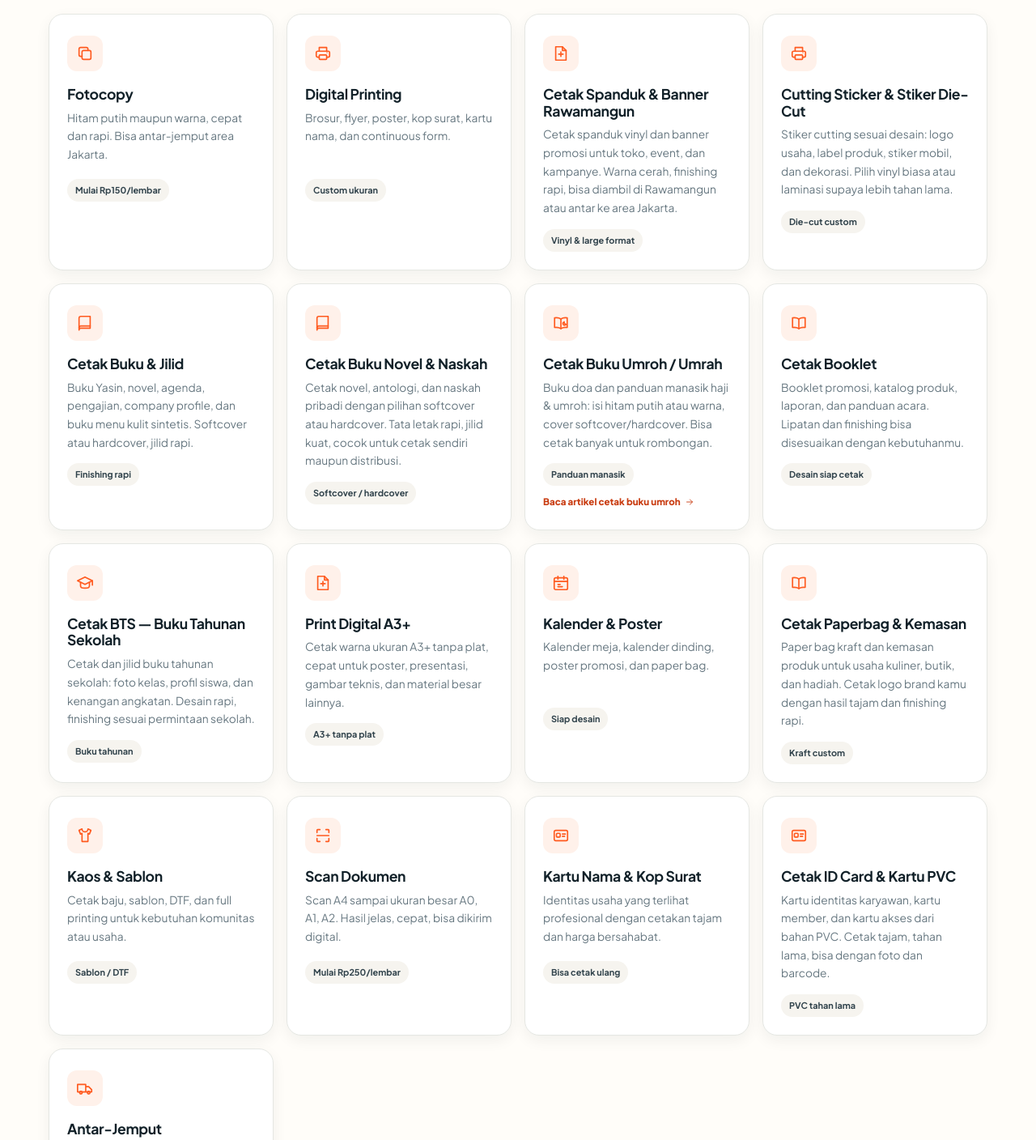
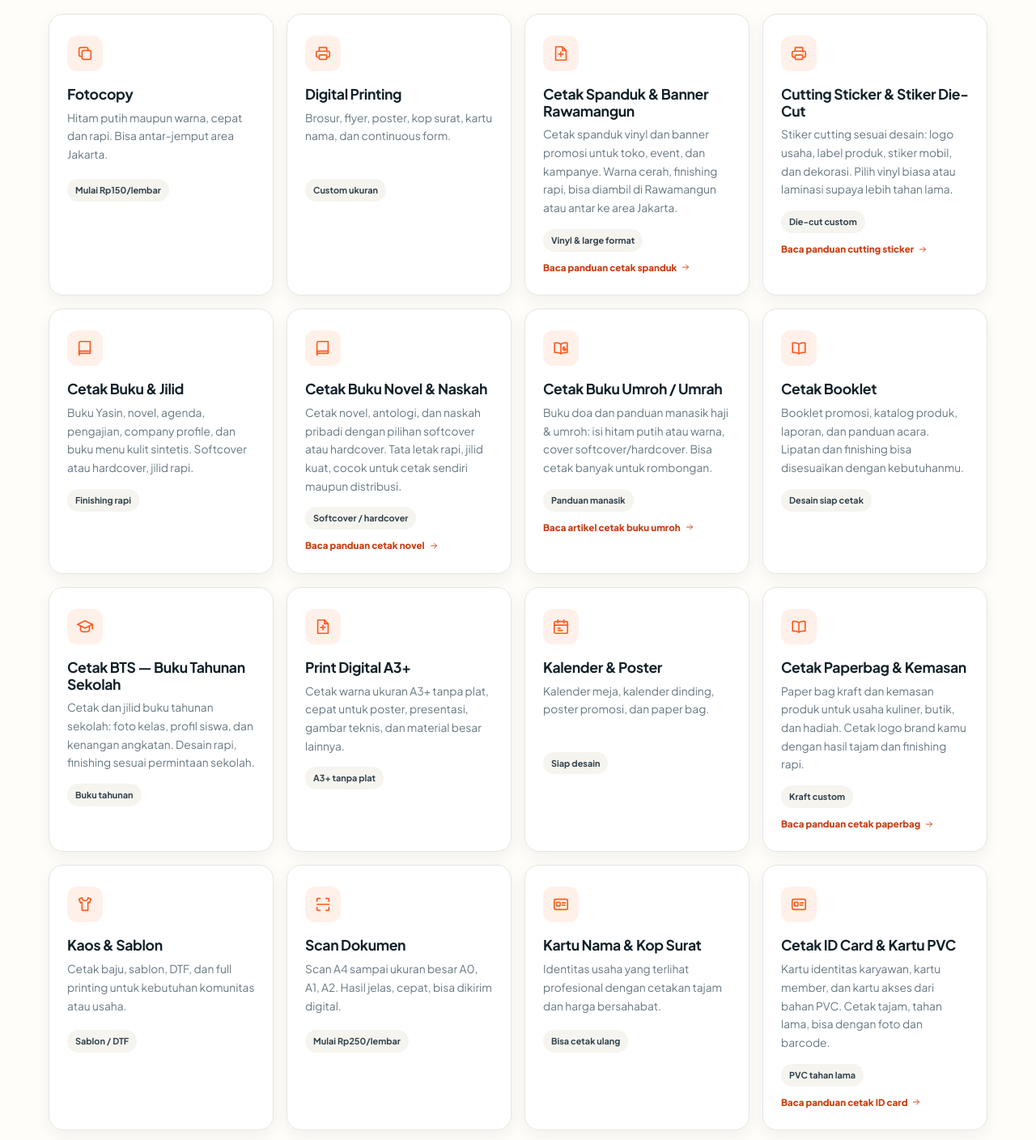
Before and after one commit to anagroupOK/Anagroup-Printing, a plain HTML site: page index.html in a window 1280 px wide. Shown: the part 1299-2707 px from the top of the page at 81% size. Drawn offline with Linux system fonts and the light colour scheme.

Commit message:
Tambah 5 artikel blog SEO ke landing page

```diff
--- a/index.html
+++ b/index.html
@@ -294,20 +294,20 @@
         <div class="services-grid">
           <article class="service-card reveal"><span class="service-icon"><svg class="icon" aria-hidden="true"><use href="#i-copy"></use></svg></span><h3>Fotocopy</h3><p>Hitam putih maupun warna, cepat dan rapi. Bisa antar-jemput area Jakarta.</p><span class="service-tag">Mulai Rp150/lembar</span></article>
           <article class="service-card reveal"><span class="service-icon"><svg class="icon" aria-hidden="true"><use href="#i-printer"></use></svg></span><h3>Digital Printing</h3><p>Brosur, flyer, poster, kop surat, kartu nama, dan continuous form.</p><span class="service-tag">Custom ukuran</span></article>
-          <article class="service-card reveal"><span class="service-icon"><svg class="icon" aria-hidden="true"><use href="#i-large"></use></svg></span><h3>Cetak Spanduk &amp; Banner Rawamangun</h3><p>Cetak spanduk vinyl dan banner promosi untuk toko, event, dan kampanye. Warna cerah, finishing rapi, bisa diambil di Rawamangun atau antar ke area Jakarta.</p><span class="service-tag">Vinyl &amp; large format</span></article>
-          <article class="service-card reveal"><span class="service-icon"><svg class="icon" aria-hidden="true"><use href="#i-printer"></use></svg></span><h3>Cutting Sticker &amp; Stiker Die-Cut</h3><p>Stiker cutting sesuai desain: logo usaha, label produk, stiker mobil, dan dekorasi. Pilih vinyl biasa atau laminasi supaya lebih tahan lama.</p><span class="service-tag">Die-cut custom</span></article>
+          <article class="service-card reveal"><span class="service-icon"><svg class="icon" aria-hidden="true"><use href="#i-large"></use></svg></span><h3>Cetak Spanduk &amp; Banner Rawamangun</h3><p>Cetak spanduk vinyl dan banner promosi untuk toko, event, dan kampanye. Warna cerah, finishing rapi, bisa diambil di Rawamangun atau antar ke area Jakarta.</p><span class="service-tag">Vinyl &amp; large format</span><a class="service-more" href="http://blog.dicetaksaja.id/2026/11/cetak-spanduk-rawamangun.html" target="_blank" rel="noopener">Baca panduan cetak spanduk <svg class="icon icon-xs" aria-hidden="true"><use href="#i-arrow"></use></svg></a></article>
+          <article class="service-card reveal"><span class="service-icon"><svg class="icon" aria-hidden="true"><use href="#i-printer"></use></svg></span><h3>Cutting Sticker &amp; Stiker Die-Cut</h3><p>Stiker cutting sesuai desain: logo usaha, label produk, stiker mobil, dan dekorasi. Pilih vinyl biasa atau laminasi supaya lebih tahan lama.</p><span class="service-tag">Die-cut custom</span><a class="service-more" href="http://blog.dicetaksaja.id/2026/11/cutting-sticker-rawamangun.html" target="_blank" rel="noopener">Baca panduan cutting sticker <svg class="icon icon-xs" aria-hidden="true"><use href="#i-arrow"></use></svg></a></article>
           <article class="service-card reveal"><span class="service-icon"><svg class="icon" aria-hidden="true"><use href="#i-book"></use></svg></span><h3>Cetak Buku &amp; Jilid</h3><p>Buku Yasin, novel, agenda, pengajian, company profile, dan buku menu kulit sintetis. Softcover atau hardcover, jilid rapi.</p><span class="service-tag">Finishing rapi</span></article>
-          <article class="service-card reveal"><span class="service-icon"><svg class="icon" aria-hidden="true"><use href="#i-book"></use></svg></span><h3>Cetak Buku Novel &amp; Naskah</h3><p>Cetak novel, antologi, dan naskah pribadi dengan pilihan softcover atau hardcover. Tata letak rapi, jilid kuat, cocok untuk cetak sendiri maupun distribusi.</p><span class="service-tag">Softcover / hardcover</span></article>
+          <article class="service-card reveal"><span class="service-icon"><svg class="icon" aria-hidden="true"><use href="#i-book"></use></svg></span><h3>Cetak Buku Novel &amp; Naskah</h3><p>Cetak novel, antologi, dan naskah pribadi dengan pilihan softcover atau hardcover. Tata letak rapi, jilid kuat, cocok untuk cetak sendiri maupun distribusi.</p><span class="service-tag">Softcover / hardcover</span><a class="service-more" href="http://blog.dicetaksaja.id/2026/11/cetak-buku-novel-rawamangun.html" target="_blank" rel="noopener">Baca panduan cetak novel <svg class="icon icon-xs" aria-hidden="true"><use href="#i-arrow"></use></svg></a></article>
           <article class="service-card reveal"><span class="service-icon"><svg class="icon" aria-hidden="true"><use href="#i-umroh"></use></svg></span><h3>Cetak Buku Umroh / Umrah</h3><p>Buku doa dan panduan manasik haji &amp; umroh: isi hitam putih atau warna, cover softcover/hardcover. Bisa cetak banyak untuk rombongan.</p><span class="service-tag">Panduan manasik</span><a class="service-more" href="http://blog.dicetaksaja.id/2025/01/cetak-buku-umroh-murah-buku-doa-panduan.html" target="_blank" rel="noopener">Baca artikel cetak buku umroh <svg class="icon icon-xs" aria-hidden="true"><use href="#i-arrow"></use></svg></a></article>
           <article class="service-card reveal"><span class="service-icon"><svg class="icon" aria-hidden="true"><use href="#i-booklet"></use></svg></span><h3>Cetak Booklet</h3><p>Booklet promosi, katalog produk, laporan, dan panduan acara. Lipatan dan finishing bisa disesuaikan dengan kebutuhanmu.</p><span class="service-tag">Desain siap cetak</span></article>
           <article class="service-card reveal"><span class="service-icon"><svg class="icon" aria-hidden="true"><use href="#i-school"></use></svg></span><h3>Cetak BTS — Buku Tahunan Sekolah</h3><p>Cetak dan jilid buku tahunan sekolah: foto kelas, profil siswa, dan kenangan angkatan. Desain rapi, finishing sesuai permintaan sekolah.</p><span class="service-tag">Buku tahunan</span></article>
           <article class="service-card reveal"><span class="service-icon"><svg class="icon" aria-hidden="true"><use href="#i-large"></use></svg></span><h3>Print Digital A3+</h3><p>Cetak warna ukuran A3+ tanpa plat, cepat untuk poster, presentasi, gambar teknis, dan material besar lainnya.</p><span class="service-tag">A3+ tanpa plat</span></article>
           <article class="service-card reveal"><span class="service-icon"><svg class="icon" aria-hidden="true"><use href="#i-calendar"></use></svg></span><h3>Kalender &amp; Poster</h3><p>Kalender meja, kalender dinding, poster promosi, dan paper bag.</p><span class="service-tag">Siap desain</span></article>
-          <article class="service-card reveal"><span class="service-icon"><svg class="icon" aria-hidden="true"><use href="#i-booklet"></use></svg></span><h3>Cetak Paperbag &amp; Kemasan</h3><p>Paper bag kraft dan kemasan produk untuk usaha kuliner, butik, dan hadiah. Cetak logo brand kamu dengan hasil tajam dan finishing rapi.</p><span class="service-tag">Kraft custom</span></article>
+          <article class="service-card reveal"><span class="service-icon"><svg class="icon" aria-hidden="true"><use href="#i-booklet"></use></svg></span><h3>Cetak Paperbag &amp; Kemasan</h3><p>Paper bag kraft dan kemasan produk untuk usaha kuliner, butik, dan hadiah. Cetak logo brand kamu dengan hasil tajam dan finishing rapi.</p><span class="service-tag">Kraft custom</span><a class="service-more" href="http://blog.dicetaksaja.id/2026/11/cetak-paperbag-rawamangun.html" target="_blank" rel="noopener">Baca panduan cetak paperbag <svg class="icon icon-xs" aria-hidden="true"><use href="#i-arrow"></use></svg></a></article>
           <article class="service-card reveal"><span class="service-icon"><svg class="icon" aria-hidden="true"><use href="#i-shirt"></use></svg></span><h3>Kaos &amp; Sablon</h3><p>Cetak baju, sablon, DTF, dan full printing untuk kebutuhan komunitas atau usaha.</p><span class="service-tag">Sablon / DTF</span></article>
           <article class="service-card reveal"><span class="service-icon"><svg class="icon" aria-hidden="true"><use href="#i-scan"></use></svg></span><h3>Scan Dokumen</h3><p>Scan A4 sampai ukuran besar A0, A1, A2. Hasil jelas, cepat, bisa dikirim digital.</p><span class="service-tag">Mulai Rp250/lembar</span></article>
           <article class="service-card reveal"><span class="service-icon"><svg class="icon" aria-hidden="true"><use href="#i-card"></use></svg></span><h3>Kartu Nama &amp; Kop Surat</h3><p>Identitas usaha yang terlihat profesional dengan cetakan tajam dan harga bersahabat.</p><span class="service-tag">Bisa cetak ulang</span></article>
-          <article class="service-card reveal"><span class="service-icon"><svg class="icon" aria-hidden="true"><use href="#i-card"></use></svg></span><h3>Cetak ID Card &amp; Kartu PVC</h3><p>Kartu identitas karyawan, kartu member, dan kartu akses dari bahan PVC. Cetak tajam, tahan lama, bisa dengan foto dan barcode.</p><span class="service-tag">PVC tahan lama</span></article>
+          <article class="service-card reveal"><span class="service-icon"><svg class="icon" aria-hidden="true"><use href="#i-card"></use></svg></span><h3>Cetak ID Card &amp; Kartu PVC</h3><p>Kartu identitas karyawan, kartu member, dan kartu akses dari bahan PVC. Cetak tajam, tahan lama, bisa dengan foto dan barcode.</p><span class="service-tag">PVC tahan lama</span><a class="service-more" href="http://blog.dicetaksaja.id/2026/11/cetak-id-card-rawamangun.html" target="_blank" rel="noopener">Baca panduan cetak ID card <svg class="icon icon-xs" aria-hidden="true"><use href="#i-arrow"></use></svg></a></article>
           <article class="service-card reveal"><span class="service-icon"><svg class="icon" aria-hidden="true"><use href="#i-truck"></use></svg></span><h3>Antar-Jemput</h3><p>Tidak sempat datang? Kirim file dan dokumen, kami bantu antar hasil cetakan ke kamu.</p><span class="service-tag">Area Jakarta</span></article>
         </div>
 
@@ -320,6 +320,11 @@
             <a href="http://blog.dicetaksaja.id/2024/11/cetak-baju-kaos-sablon-dtf-dan-full.html" target="_blank" rel="noopener">Cetak Kaos, Sablon &amp; DTF <svg class="icon icon-xs" aria-hidden="true"><use href="#i-arrow"></use></svg></a>
             <a href="http://blog.dicetaksaja.id/2025/04/jasa-cetak-buku-menu-kulit-sintetis.html" target="_blank" rel="noopener">Buku Menu Kulit Sintetis <svg class="icon icon-xs" aria-hidden="true"><use href="#i-arrow"></use></svg></a>
             <a href="http://blog.dicetaksaja.id/2025/06/percetakan-dan-digital-printing-solusi.html" target="_blank" rel="noopener">Percetakan &amp; Digital Printing <svg class="icon icon-xs" aria-hidden="true"><use href="#i-arrow"></use></svg></a>
+            <a href="http://blog.dicetaksaja.id/2026/11/cetak-spanduk-rawamangun.html" target="_blank" rel="noopener">Cetak Spanduk Rawamangun <svg class="icon icon-xs" aria-hidden="true"><use href="#i-arrow"></use></svg></a>
+            <a href="http://blog.dicetaksaja.id/2026/11/cutting-sticker-rawamangun.html" target="_blank" rel="noopener">Cutting Sticker Rawamangun <svg class="icon icon-xs" aria-hidden="true"><use href="#i-arrow"></use></svg></a>
+            <a href="http://blog.dicetaksaja.id/2026/11/cetak-buku-novel-rawamangun.html" target="_blank" rel="noopener">Cetak Buku Novel Rawamangun <svg class="icon icon-xs" aria-hidden="true"><use href="#i-arrow"></use></svg></a>
+            <a href="http://blog.dicetaksaja.id/2026/11/cetak-paperbag-rawamangun.html" target="_blank" rel="noopener">Cetak Paperbag Rawamangun <svg class="icon icon-xs" aria-hidden="true"><use href="#i-arrow"></use></svg></a>
+            <a href="http://blog.dicetaksaja.id/2026/11/cetak-id-card-rawamangun.html" target="_blank" rel="noopener">Cetak ID Card PVC Rawamangun <svg class="icon icon-xs" aria-hidden="true"><use href="#i-arrow"></use></svg></a>
           </div>
         </div>
       </div>
```
Also changed, not shown: 1 other file.
